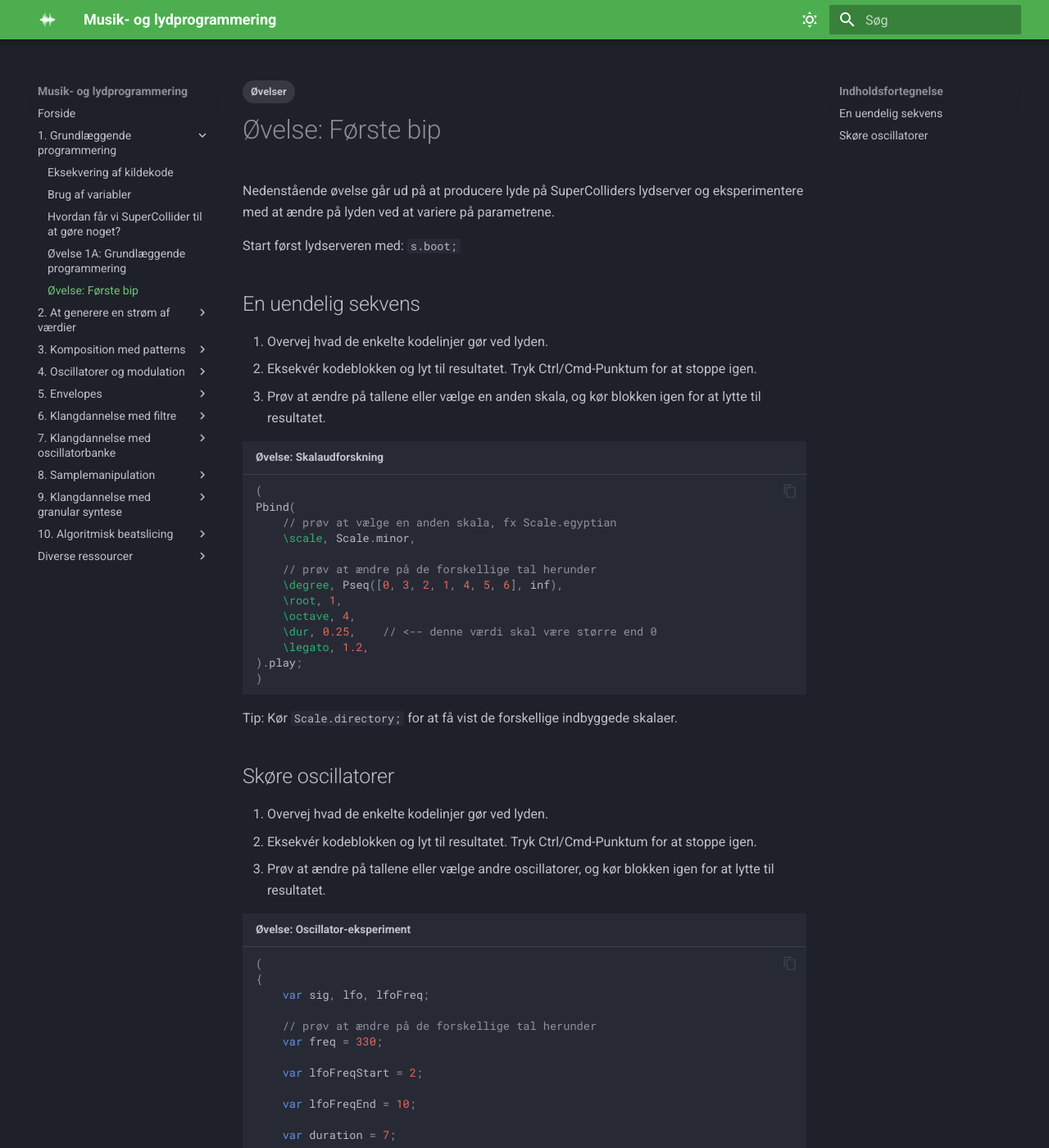
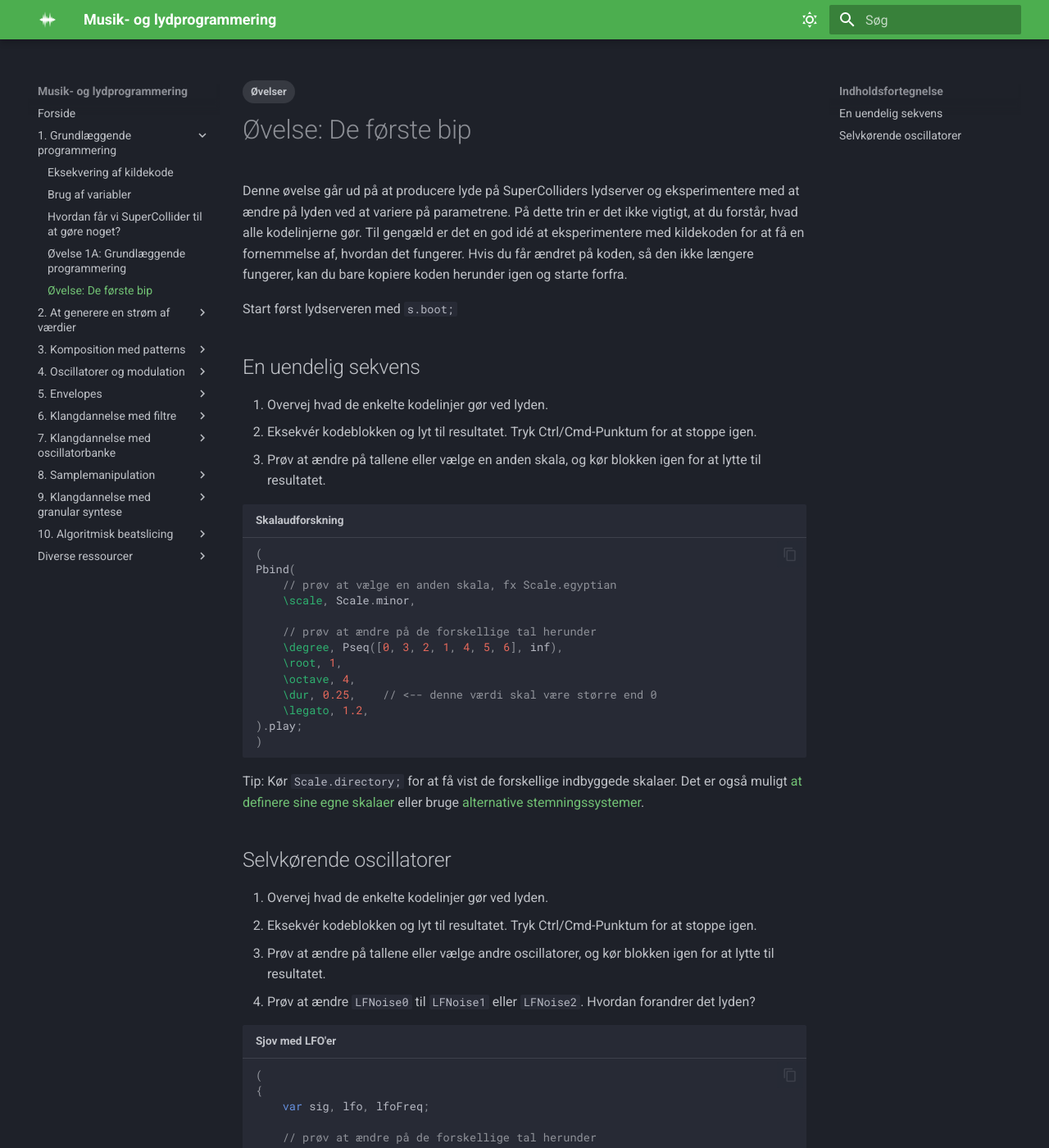
Before and after one commit to sparkletop/sparkletop.github.io, an MkDocs documentation site: the page built from docs/01/e2-lyd.md, in a window 1280 px wide and 1400 px high. Shown: the whole window at 82% size. Built offline with MkDocs 1.6.1 and Material for MkDocs 9.7.7, drawn with Linux system fonts in a browser that asks for light colours.

Commit message:
improve exercise titles etc.

````diff
--- a/docs/01/e2-lyd.md
+++ b/docs/01/e2-lyd.md
@@ -2,11 +2,11 @@
 tags:
     - Øvelser
 ---
-# Øvelse: Første bip
+# Øvelse: De første bip
 
-Nedenstående øvelse går ud på at producere lyde på SuperColliders lydserver og eksperimentere med at ændre på lyden ved at variere på parametrene.
+Denne øvelse går ud på at producere lyde på SuperColliders lydserver og eksperimentere med at ændre på lyden ved at variere på parametrene. På dette trin er det ikke vigtigt, at du forstår, hvad alle kodelinjerne gør. Til gengæld er det en god idé at eksperimentere med kildekoden for at få en fornemmelse af, hvordan det fungerer. Hvis du får ændret på koden, så den ikke længere fungerer, kan du bare kopiere koden herunder igen og starte forfra.
 
-Start først lydserveren med: `s.boot;`
+Start først lydserveren med `s.boot;`
 
 ## En uendelig sekvens
 
@@ -14,7 +14,7 @@ Start først lydserveren med: `s.boot;`
 1. Eksekvér kodeblokken og lyt til resultatet. Tryk Ctrl/Cmd-Punktum for at stoppe igen.
 1. Prøv at ændre på tallene eller vælge en anden skala, og kør blokken igen for at lytte til resultatet.
 
-``` sc title="Øvelse: Skalaudforskning"
+```sc title="Skalaudforskning"
 (
 Pbind(
 	// prøv at vælge en anden skala, fx Scale.egyptian
@@ -30,15 +30,16 @@ Pbind(
 )
 ```
 
-Tip: Kør `Scale.directory;` for at få vist de forskellige indbyggede skalaer.
+Tip: Kør `Scale.directory;` for at få vist de forskellige indbyggede skalaer. Det er også muligt [at definere sine egne skalaer](https://doc.sccode.org/Classes/Scale.html#*new) eller bruge [alternative stemningssystemer](https://doc.sccode.org/Classes/Tuning.html).
 
-## Skøre oscillatorer
+## Selvkørende oscillatorer
 
 1. Overvej hvad de enkelte kodelinjer gør ved lyden.
 1. Eksekvér kodeblokken og lyt til resultatet. Tryk Ctrl/Cmd-Punktum for at stoppe igen.
 1. Prøv at ændre på tallene eller vælge andre oscillatorer, og kør blokken igen for at lytte til resultatet.
+1. Prøv at ændre `LFNoise0` til `LFNoise1` eller `LFNoise2`. Hvordan forandrer det lyden?
 
-``` sc title="Øvelse: Oscillator-eksperiment"
+```sc title="Sjov med LFO'er"
 (
 {
 	var sig, lfo, lfoFreq;
````
